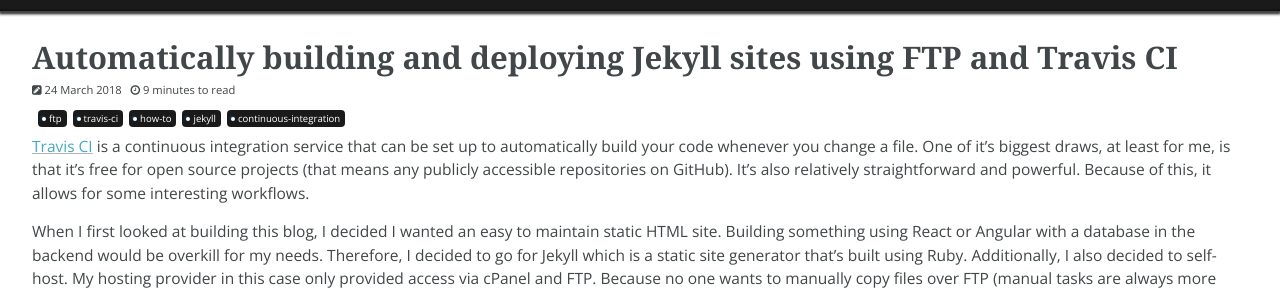
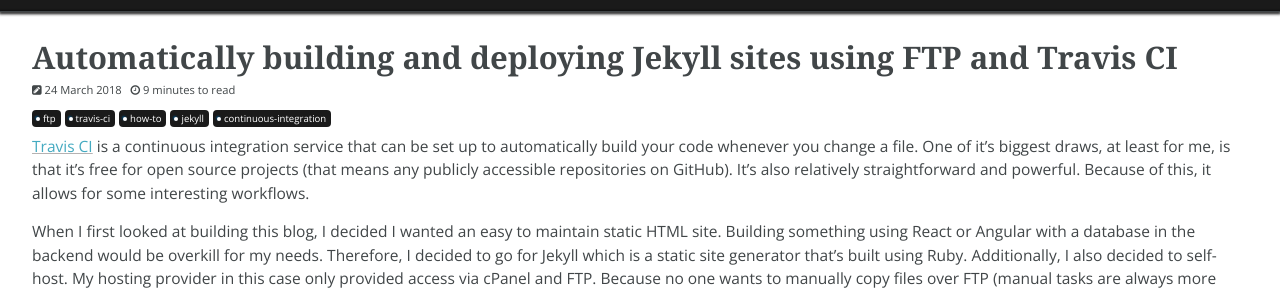
Before and after one commit to kpdowns/blog, a Jekyll site: the page built from _posts/2018-03-24-automatically-building-and-deploying-a-static-site-using-ftp-and-travisci.md, in a window 1280 px wide. Shown: the part 359-652 px from the top of the page. Built offline with Jekyll 4.4.1, drawn with Linux system fonts in a browser that asks for light colours; comment, search, counter and statistics services are not loaded.

Commit message:
Change margin on tags

```diff
--- a/css/blog.css
+++ b/css/blog.css
@@ -694,7 +694,7 @@
 }
 
 .tags span {
-    margin-left: 6px;
+    margin-right: 4px;
     padding: 0 5px 0 11px;
     background: #1a1a1a;
     color: #fff;
```
